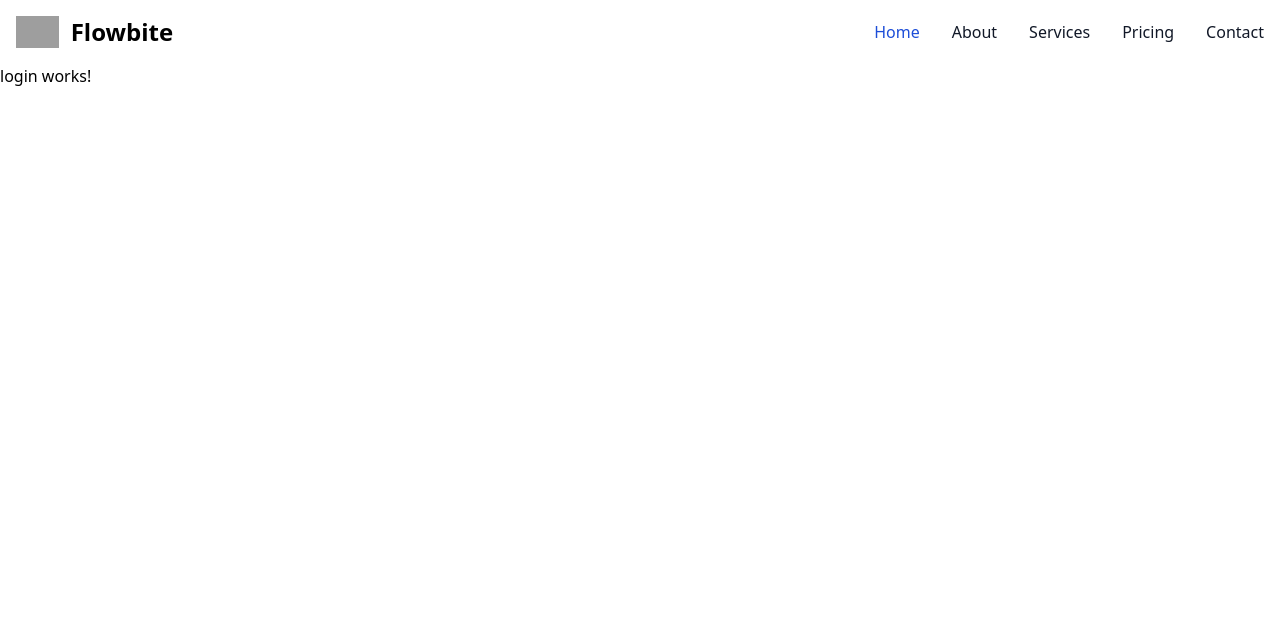
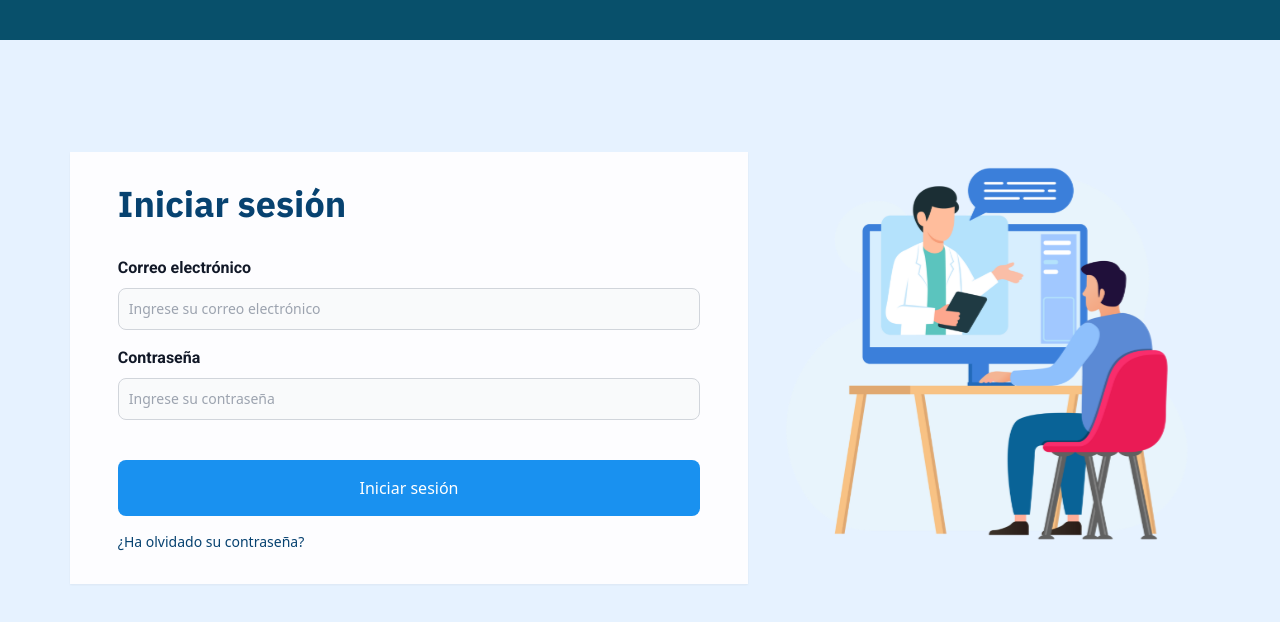
Before and after one commit to Fennec-Studio/medical_appointments_FR, an Angular app: page /login in a window 1280 px wide. Shown: the top 622 px of the page. Built offline with nearby package versions, Linux system fonts and the light colour scheme; grey boxes are pictures that could not be loaded.

Commit message:
feat: Login form

```diff
--- a/src/app/app.component.html
+++ b/src/app/app.component.html
@@ -1,2 +1,2 @@
-<app-main-navbar></app-main-navbar>
+<app-main-navbar [ngClass]="{'hidden': !showNavbar}"></app-main-navbar>
 <router-outlet></router-outlet>
--- a/src/app/app.component.ts
+++ b/src/app/app.component.ts
@@ -1,5 +1,6 @@
+import { CommonModule } from '@angular/common';
 import { Component } from '@angular/core';
-import { RouterOutlet } from '@angular/router';
+import { RouterOutlet, Router, NavigationEnd } from '@angular/router';
 import { NavbarComponent } from './shared/components/navbar/navbar.component';
 
 @Component({
@@ -7,11 +8,22 @@ import { NavbarComponent } from './shared/components/navbar/navbar.component';
   standalone: true,
   imports: [
     RouterOutlet,
+    CommonModule,
     NavbarComponent,
   ],
   templateUrl: './app.component.html',
   styleUrl: './app.component.css',
 })
 export class AppComponent {
-  title = 'MedicalAppointments';
+  showNavbar: boolean = true;
+
+  constructor(private _router: Router) {}
+
+  ngOnInit(): void {
+    this._router.events.subscribe((event) => {
+      if (event instanceof NavigationEnd) {
+        this.showNavbar = event.url !== '/login';
+      }
+    });
+  }
 }
--- a/src/app/app.routes.ts
+++ b/src/app/app.routes.ts
@@ -3,7 +3,18 @@ import { DashboardComponent } from './panel/dashboard.component';
 import { LoginComponent } from './pages/auth/login/login.component';
 
 export const routes: Routes = [
-  { path: '', component: DashboardComponent },
-  { path: 'login', component: LoginComponent },
-  { path: '**', redirectTo: '' }
+  {
+    path: '',
+    title: 'Dashboard',
+    component: DashboardComponent
+  },
+  {
+    path: 'login',
+    title: 'Acceder',
+    component: LoginComponent
+  },
+  {
+    path: '**',
+    redirectTo: ''
+  }
 ];
--- a/src/app/pages/auth/login/login.component.html
+++ b/src/app/pages/auth/login/login.component.html
@@ -1 +1,32 @@
-<p>login works!</p>
+<div class="flex flex-col space-y-12">
+  <div class="w-full bg-navbarBlue h-10"></div>
+
+  <div class="min-h-full flex items-center justify-center">
+    <div class="m-8 p-8 flex flex-row space-x-4">
+      <div class="bg-whiteFixed py-8 px-12 shadow-sm flex flex-col w-full space-y-4">
+        <div>
+          <h2 class="text-4xl font-bold mb-4 font-IBM text-primaryBlueText">Iniciar sesión</h2>
+        </div>
+        <form (ngSubmit)="onLoginFormSubmit()" class="flex flex-col space-y-4">
+            <div>
+              <label for="email" class="block mb-2 font-bold font-Roboto text-gray-900">Correo electrónico</label>
+              <input type="email" id="email" [(ngModel)]="email" name="email" class="bg-gray-50 border border-gray-300 text-gray-900 text-sm rounded-lg focus:ring-blue-500 focus:border-blue-500 block w-full p-2.5" placeholder="Ingrese su correo electrónico" required />
+            </div>
+            <div>
+              <label for="password" class="block mb-2 font-bold font-Roboto text-gray-900">Contraseña</label>
+              <input type="password" id="password" [(ngModel)]="password" name="password" class="bg-gray-50 border border-gray-300 text-gray-900 text-sm rounded-lg focus:ring-blue-500 focus:border-blue-500 block w-full p-2.5" placeholder="Ingrese su contraseña" required />
+            </div>
+            <div class="pt-6 flex flex-col space-y-4">
+              <button type="submit" class="text-white bg-primaryBlue hover:bg-secondaryBlue focus:ring-4 focus:ring-blue-300 font-medium rounded-lg px-5 py-4 w-full">Iniciar sesión</button>
+              <a href="" class="text-primaryBlueText font-medium text-sm">¿Ha olvidado su contraseña?</a>
+            </div>
+        </form>
+      </div>
+      <div class="">
+        <img src="/images/loginhero.svg" alt="Login Hero" class="w-[800px]">
+      </div>
+    </div>
+  </div>
+
+
+</div>
--- a/src/app/pages/auth/login/login.component.ts
+++ b/src/app/pages/auth/login/login.component.ts
@@ -1,12 +1,34 @@
 import { Component } from '@angular/core';
+import { RouterModule } from '@angular/router';
+import { AuthService } from '../../../services/auth.service';
+import { FormsModule } from '@angular/forms';
 
 @Component({
   selector: 'app-login',
   standalone: true,
-  imports: [],
+  imports: [
+    RouterModule,
+    FormsModule,
+  ],
   templateUrl: './login.component.html',
-  styleUrl: './login.component.css'
 })
 export class LoginComponent {
+  email: string = '';
+  password: string = '';
+
+  constructor(
+    private _authService: AuthService,
+  ) { }
+
+  onLoginFormSubmit(): void {
+    this._authService.login(this.email, this.password).subscribe(response => {
+      if (response.success) {
+        window.location.href = '/dashboard';
+      } else {
+        alert(response.message);
+      }
+    });
+  }
+
 
 }
--- a/src/app/services/auth.service.ts
+++ b/src/app/services/auth.service.ts
@@ -14,7 +14,7 @@ export class AuthService {
     const headers = new HttpHeaders({ 'Content-Type': 'application/json' });
     const body = { email, password };
 
-    return this.http.post<any>(environment.API_URL, body, { headers }).pipe(
+    return this.http.post<any>(environment.API_URL + 'users/login', body, { headers }).pipe(
       map((response) => {
         if (response.status === 200) {
           this.saveCredentials(response.user as AuthModel);
--- a/src/index.html
+++ b/src/index.html
@@ -7,7 +7,7 @@
   <meta name="viewport" content="width=device-width, initial-scale=1">
   <link rel="icon" type="image/x-icon" href="favicon.ico">
 </head>
-<body>
+<body class="bg-backgroundBlue">
   <app-root></app-root>
 </body>
 </html>
--- a/src/styles.css
+++ b/src/styles.css
@@ -1,3 +1,7 @@
+/* FONTS CUSTOM */
+@import url('https://fonts.googleapis.com/css2?family=IBM+Plex+Sans:ital,wght@0,100;0,200;0,300;0,400;0,500;0,600;0,700;1,100;1,200;1,300;1,400;1,500;1,600;1,700&display=swap');
+@import url('https://fonts.googleapis.com/css2?family=Roboto:ital,wght@0,100;0,300;0,400;0,500;0,700;0,900;1,100;1,300;1,400;1,500;1,700;1,900&display=swap');
+
 /* You can add global styles to this file, and also import other style files */
 @tailwind base;
 @tailwind components;
--- a/tailwind.config.js
+++ b/tailwind.config.js
@@ -12,6 +12,11 @@ module.exports = {
         'backgroundBlue': '#E6F2FF',
         'whiteFixed': '#FDFDFF',
         'primaryBlueText': '#074270',
+        'navbarBlue': '#08506B',
+      },
+      fontFamily: {
+        'IBM': ['IBM Plex Sans', 'sans-serif'],
+        'Roboto': ['Roboto', 'sans-serif'],
       }
     },
   },
```
Also changed, not shown: public/images/loginhero.svg (added), src/app/pages/auth/login/login.component.css (deleted).
